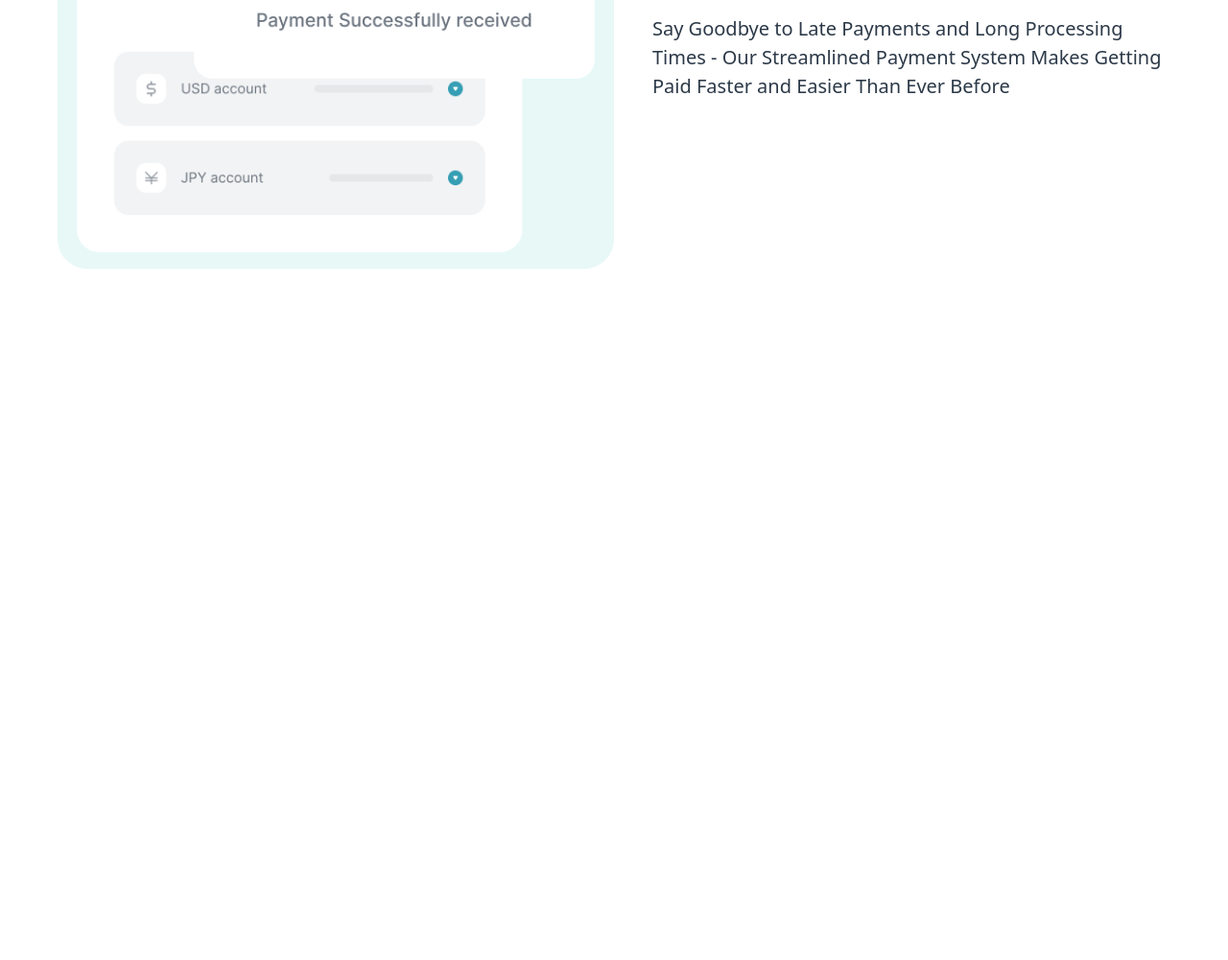
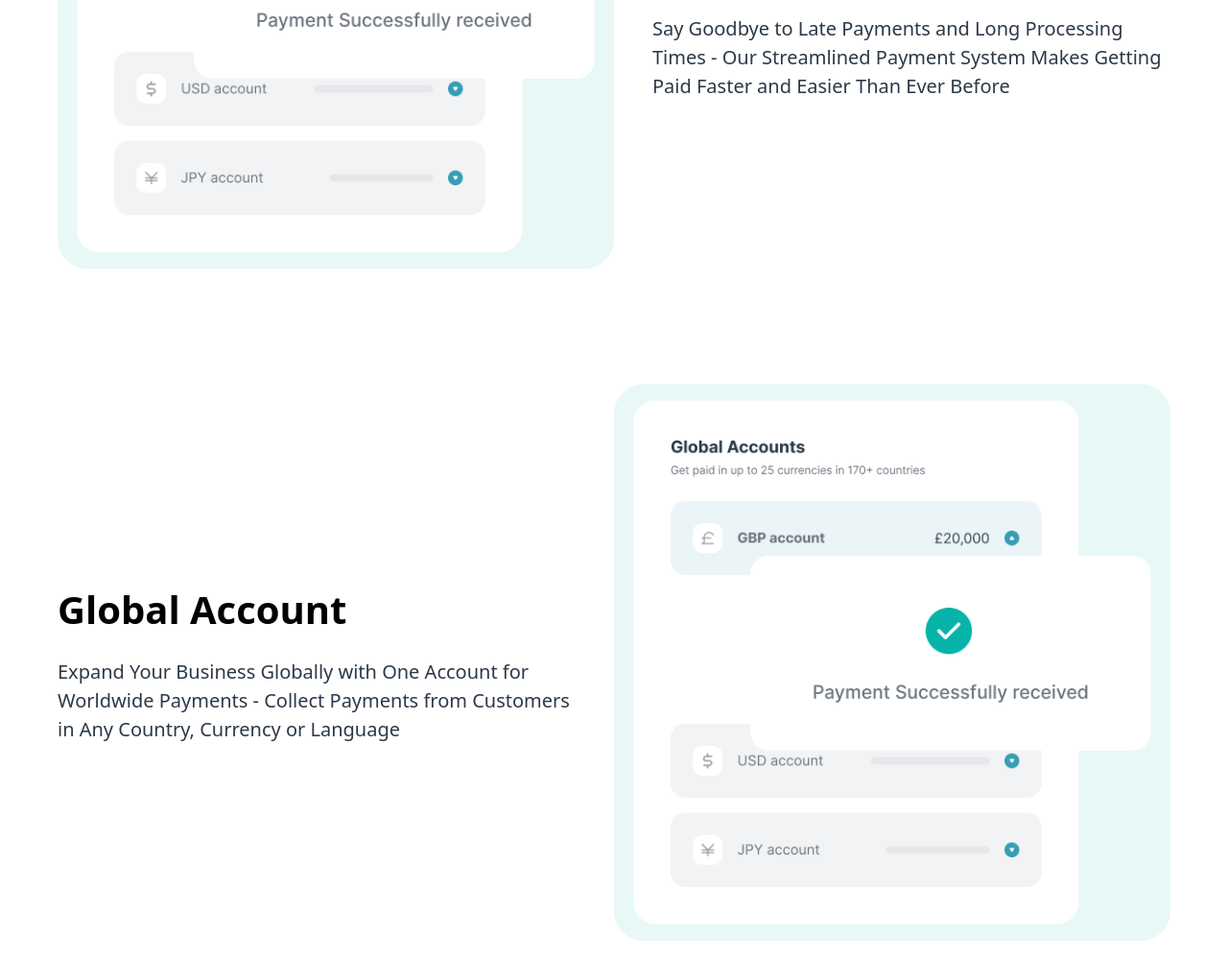
Before and after one commit to MuhammadRahmatulloev/Mondu, a website: page index.html in a window 1280 px wide. Shown: the part 1963-2963 px from the top of the page at 96% size. Before the commit the page ends 2263 px from the top, so only its background shows below. Drawn offline with Linux system fonts and the light colour scheme.

Commit message:
Global Account-section created

```diff
--- a/index.html
+++ b/index.html
@@ -105,6 +105,13 @@
             </div>
             <img class="lg:w-[50%]" src="./src/images/easy.png" alt="">
         </section>
+        <section class="max-w-300 m-auto mt-20 flex flex-col p-5 gap-10 lg:flex-row lg:items-center">
+            <div class="flex flex-col gap-5">
+                <h1 class="text-[30px] font-bold lg:text-[40px]">Global Account</h1>
+                <p class="text-[#2C3948] text-[16px] lg:text-[20px]">Expand Your Business Globally with One Account for Worldwide Payments - Collect Payments from Customers in Any Country, Currency or Language</p>
+            </div>
+            <img class="lg:w-[50%]" src="./src/images/easy.png" alt="">
+        </section>
     </main>
 </body>
 </html>
```
Also changed, not shown: src/images/easy2.png (added), src/images/easy3.png (added), src/images/easy4.png (added), src/output.css.
